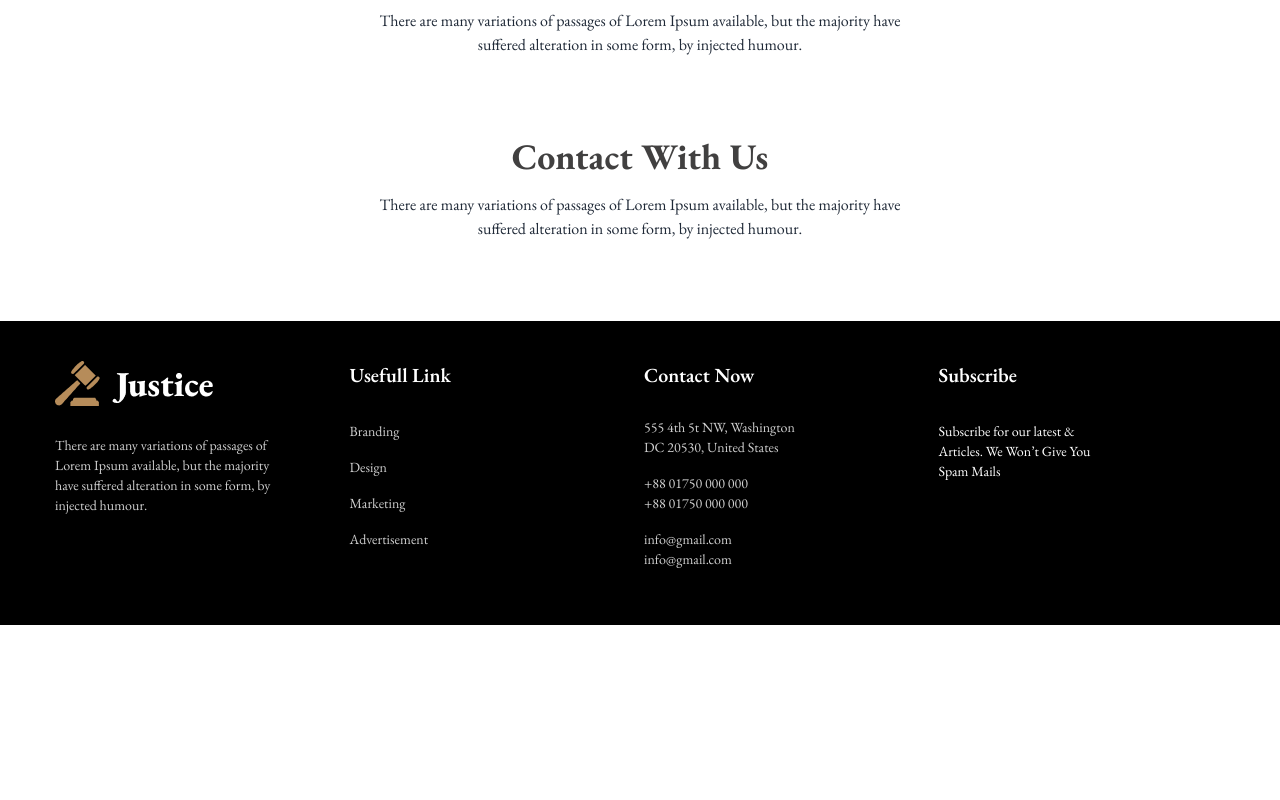
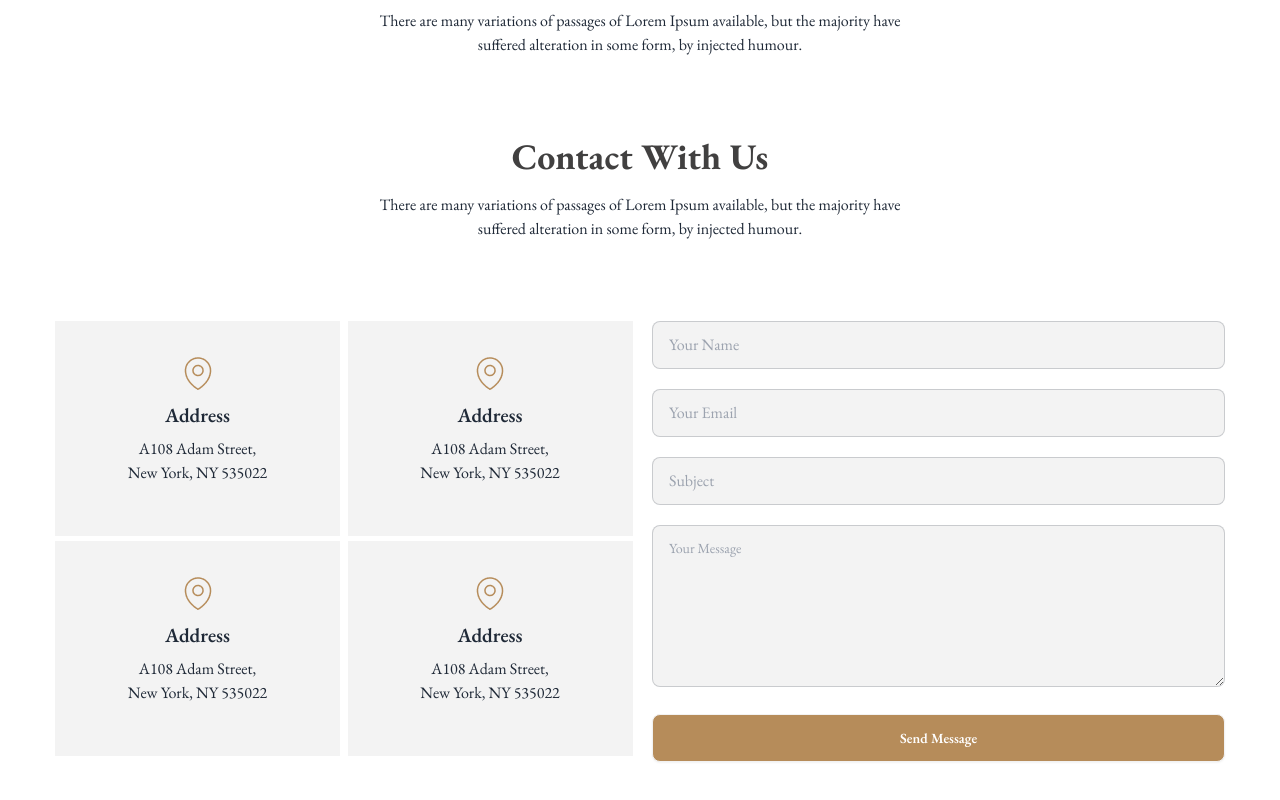
Before and after one commit to tahmid-khan-hub/legal-solution, a plain HTML site: page index.html in a window 1280 px wide. Shown: the part 2635-3435 px from the top of the page. Before the commit the page ends 3260 px from the top, so only its background shows below. Drawn offline with nearby package versions, Linux system fonts and the light colour scheme.

Commit message:
main section done

```diff
--- a/index.html
+++ b/index.html
@@ -105,12 +105,15 @@
         </section>
 
     </header>
+
     <main class="md:max-w-[1170px] md:mx-auto">
+
         <!-- legal practice -->
         <section class="text-center mt-20">
             <h2 class="text-[#414040] text-4xl font-bold">The Legal Practice Area</h2>
             <p class="mt-4 mb-20">There are many variations of passages of Lorem Ipsum available, but the majority have <br>suffered alteration in some form, by injected humour.</p>
         </section>
+
         <!-- collage -->
         <section class="grid grid-cols-1 md:grid-cols-3 mb-24">
             <!-- 1 -->
@@ -180,6 +183,7 @@
                 </div>
             </div>
         </section>
+
         <!-- client says section -->
         <section class="text-center">
           <h2 class="text-[#414040] text-4xl font-bold">What Our Client Say</h2>
@@ -326,24 +330,77 @@
         </section>
 
         <!-- help section -->
+        <section class="grid grid-cols-1 md:grid-cols-2 mb-24 md:space-x-3 space-y-5 md:space-y-0">
+
+          <!-- collage -->
+          <div class="max-w-[600px] grid grid-cols-1 md:grid-cols-2">
+
+            <!-- 1 -->
+            <div class="card bg-base-100 w-full md:w-[285px] md:h-[215px] bg-[#F3F3F3] rounded-none ">
+              <div class="card-body text-center ">
+                <img src="./images/location.png" class=" max-w-20 mx-auto" alt="">
+                <h2 class="card-title m-auto">Address</h2>
+                <p class="max-w-[221px] mx-auto">A108 Adam Street, <br> New York, NY 535022</p>
+              </div>
+            </div>
+
+            <!-- 2 -->
+            <div class="card bg-base-100 w-full md:w-[285px] md:h-[215px] bg-[#F3F3F3] rounded-none ">
+              <div class="card-body text-center ">
+                <img src="./images/location.png" class=" max-w-20 mx-auto" alt="">
+                <h2 class="card-title m-auto">Address</h2>
+                <p class="max-w-[221px] mx-auto">A108 Adam Street, <br> New York, NY 535022</p>
+              </div>
+            </div>
+
+            <!-- 3 -->
+            <div class="card bg-base-100 w-full md:w-[285px] md:h-[215px] bg-[#F3F3F3] rounded-none ">
+              <div class="card-body text-center ">
+                <img src="./images/location.png" class=" max-w-20 mx-auto" alt="">
+                <h2 class="card-title m-auto">Address</h2>
+                <p class="max-w-[221px] mx-auto">A108 Adam Street, <br> New York, NY 535022</p>
+              </div>
+            </div>
+
+            <!-- 4 -->
+            <div class="card bg-base-100 w-full md:w-[285px] md:h-[215px] bg-[#F3F3F3] rounded-none ">
+              <div class="card-body text-center ">
+                <img src="./images/location.png" class=" max-w-20 mx-auto" alt="">
+                <h2 class="card-title m-auto">Address</h2>
+                <p class="max-w-[221px] mx-auto">A108 Adam Street, <br> New York, NY 535022</p>
+              </div>
+            </div>
+
+          </div>
+
+          <!-- input filed section -->
+          <div class="max-w-[600px] space-y-5">
+            <input type="text" placeholder="Your Name" class="input input-bordered w-[90%] md:w-full bg-[#F3F3F3] text-[#707070] " />
+            <input type="email" placeholder="Your Email" class="input input-bordered w-[90%] md:w-full bg-[#F3F3F3] text-[#707070]" />
+            <input type="search" placeholder="Subject" class="input input-bordered w-[90%] md:w-full bg-[#F3F3F3] text-[#707070]" />
+            <textarea class="textarea textarea-bordered w-[90%] md:w-full h-[162px] bg-[#F3F3F3] text-[#707070]" placeholder="Your Message"></textarea>
+            <button class="btn bg-btn-primary text-white w-[90%] md:w-full">Send Message</button>
+          </div>
+
+        </section>
 
     </main>
-    <footer class="footer bg-base-200 text-base-content p-10 md:max-w-[1740px] md:mx-auto bg-black">
-      <section class=" grid grid-cols-1 md:grid-cols-4 md:w-[1170px] md:mx-auto text-white">
-        <aside class="w-[219px]">
+    <!-- <footer class="footer bg-base-200 text-base-content max-w-full p-5 md:p-10 md:max-w-[1740px] md:mx-auto bg-black ">
+      <section class=" grid grid-cols-1 md:grid-cols-4 w-auto md:w-[1170px] md:mx-auto text-white border-2 border-white">
+        <aside class=" md:w-[219px]">
           <img src="./images/logo.png" class="mb-7" alt="">
           <p class="text-[#CFCFCF]">
             There are many variations of passages of Lorem Ipsum available, but the majority have suffered alteration in some form, by injected humour.
           </p>
         </aside>
         <nav class="grid grid-cols-1">
-          <h6 class="text-xl font-semibold text-white mb-8">Usefull Link</h6>
+          <h6 class="text-xl font-semibold text-white mb-8 border-2 border-white">Usefull Link</h6>
           <a class="link link-hover text-[#CFCFCF] mb-4">Branding</a>
           <a class="link link-hover text-[#CFCFCF] mb-4">Design</a>
           <a class="link link-hover text-[#CFCFCF] mb-4">Marketing</a>
           <a class="link link-hover text-[#CFCFCF] mb-4">Advertisement</a>
         </nav>
-        <nav class="grid grid-cols-1">
+        <nav class="grid grid-cols-1 border-2 border-white">
           <h6 class="text-xl font-semibold text-white mb-7">Contact Now</h6>
           <p class="text-[#CFCFCF] mb-4">555 4th 5t NW, Washington <br>
             DC 20530, United States</p>
@@ -352,16 +409,16 @@
           <p class="text-[#CFCFCF] mb-4">info@gmail.com <br>
             info@gmail.com</p>
         </nav>
-        <nav class="grid grid-cols-1">
+        <nav class="grid grid-cols-1 border-2 border-white">
           <h6 class="text-xl font-semibold text-white mb-8">Subscribe</h6>
-          <p class="w-[177px] mb-8">Subscribe for our latest & Articles. We Won’t Give You Spam Mails</p>
+          <p class="md:w-[177px] mb-8">Subscribe for our latest & Articles. We Won’t Give You Spam Mails</p>
 
-          <!-- <div class="join grid grid-cols-1">
-            <input class="input input-bordered join-item md:relative" placeholder="Email" />
-            <button class="btn bg-btn-primary text-white border-none md:absolute md:right-[250px]">Subscribe</button>
-          </div> -->
+          <div class="join grid grid-cols-1 border-2 border-white">
+            <input class="input input-bordered join-item  text-black" placeholder="Email" />
+            <button class="btn bg-btn-primary w-20 text-white border-none">Subscribe</button>
+          </div>
         </nav>
       </section>
-    </footer>
+    </footer> -->
 </body>
 </html>
```
